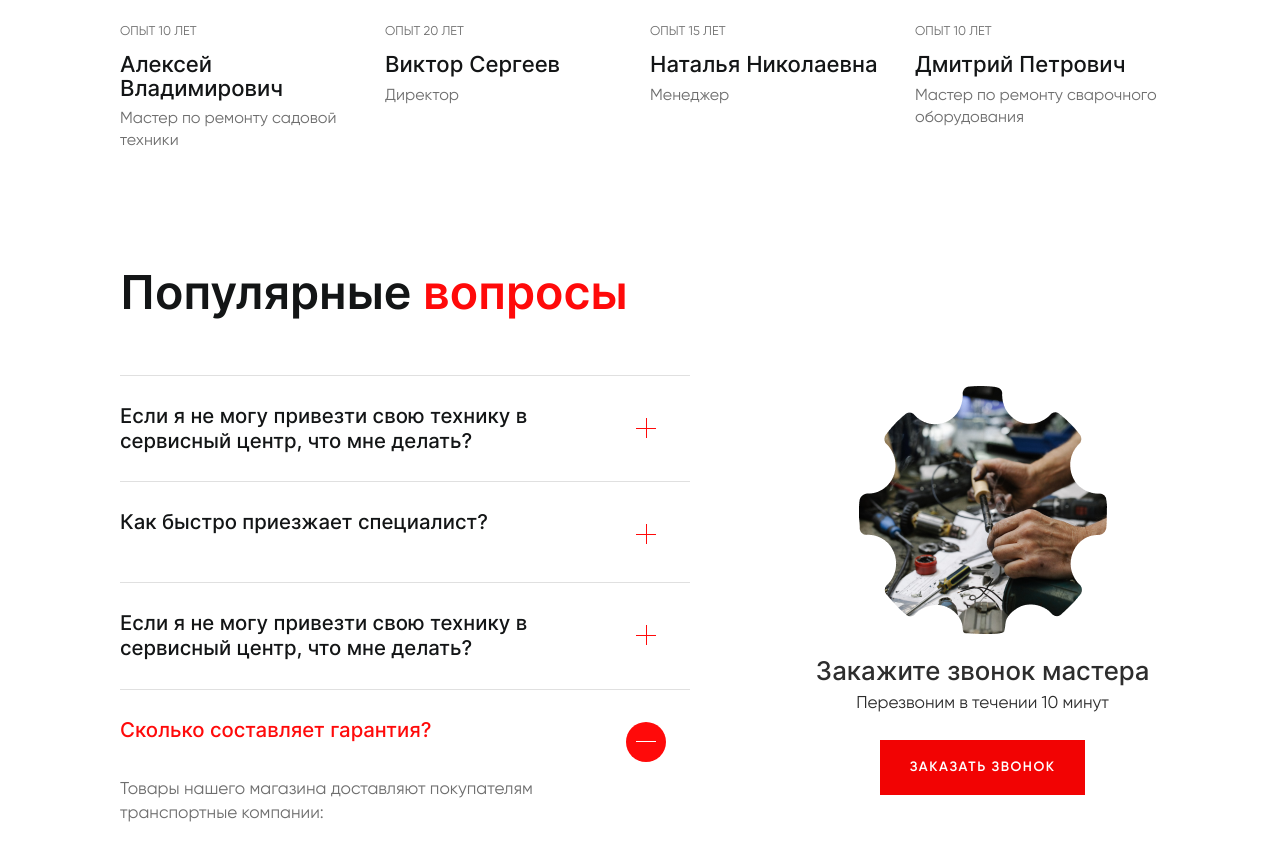
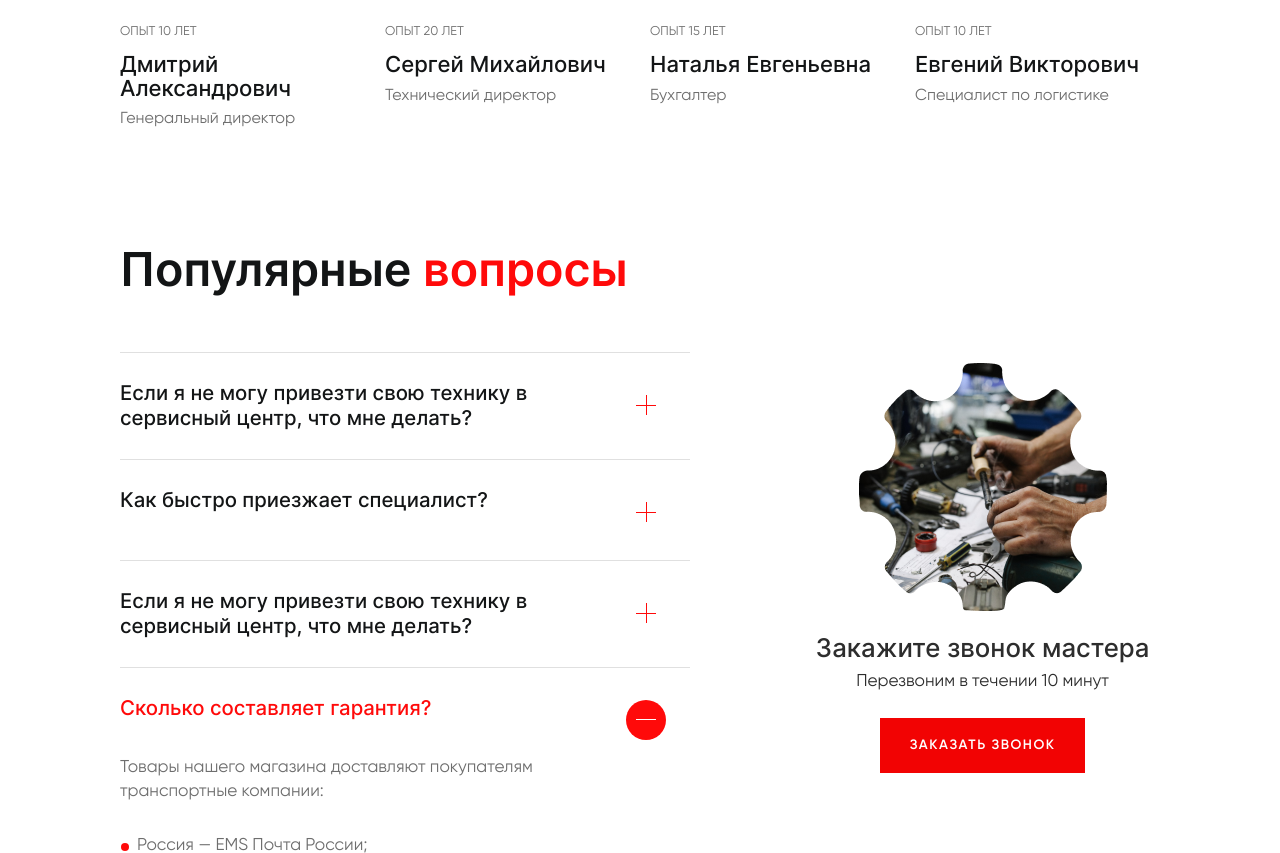
Before and after one commit to nstgorbenko/mastak, a plain HTML site: page about.html in a window 1280 px wide. Shown: the part 1356-2209 px from the top of the page. Drawn offline with Linux system fonts and the light colour scheme.

Commit message:
fix: change team names

```diff
--- a/about.html
+++ b/about.html
@@ -328,34 +328,34 @@
           <div class="team__container swiper-container">
             <ul class="team__list swiper-wrapper">
               <li class="team__item swiper-slide">
-                <div class="team__image-wrap"><img class="team__image" src="img/team-1.jpg" alt="Алексей Владимирович"></div>
+                <div class="team__image-wrap"><img class="team__image" src="img/team-1.jpg" alt="Дмитрий Александрович"></div>
                 <p class="team__item-practice">Опыт 10 лет</p>
-                <p class="team__item-name">Алексей Владимирович</p>
-                <p class="team__item-post">Мастер по ремонту садовой техники</p>
+                <p class="team__item-name">Дмитрий Александрович</p>
+                <p class="team__item-post">Генеральный директор</p>
               </li>
               <li class="team__item swiper-slide">
-                <div class="team__image-wrap"><img class="team__image" src="img/team-2.jpg" alt="Виктор Сергеев"></div>
+                <div class="team__image-wrap"><img class="team__image" src="img/team-2.jpg" alt="Сергей Михайлович"></div>
                 <p class="team__item-practice">Опыт 20 лет</p>
-                <p class="team__item-name">Виктор Сергеев</p>
-                <p class="team__item-post">Директор</p>
+                <p class="team__item-name">Сергей Михайлович</p>
+                <p class="team__item-post">Технический директор</p>
               </li>
               <li class="team__item swiper-slide">
-                <div class="team__image-wrap"><img class="team__image" src="img/team-3.jpg" alt="Наталья Николаевна "></div>
+                <div class="team__image-wrap"><img class="team__image" src="img/team-3.jpg" alt="Наталья Евгеньевна"></div>
                 <p class="team__item-practice">Опыт 15 лет</p>
-                <p class="team__item-name">Наталья Николаевна</p>
-                <p class="team__item-post">Менеджер</p>
+                <p class="team__item-name">Наталья Евгеньевна</p>
+                <p class="team__item-post">Бухгалтер</p>
               </li>
               <li class="team__item swiper-slide">
-                <div class="team__image-wrap"><img class="team__image" src="img/team-4.jpg" alt="Дмитрий Петрович"></div>
+                <div class="team__image-wrap"><img class="team__image" src="img/team-4.jpg" alt="Евгений Викторович"></div>
                 <p class="team__item-practice">Опыт 10 лет</p>
-                <p class="team__item-name">Дмитрий Петрович</p>
-                <p class="team__item-post">Мастер по ремонту сварочного оборудования</p>
+                <p class="team__item-name">Евгений Викторович</p>
+                <p class="team__item-post">Специалист по логистике</p>
               </li>
               <li class="team__item swiper-slide">
-                <div class="team__image-wrap"><img class="team__image" src="img/team-5.jpg" alt="Федор Григорьевич"></div>
+                <div class="team__image-wrap"><img class="team__image" src="img/team-5.jpg" alt="Владимир Анреевич"></div>
                 <p class="team__item-practice">Опыт 5 лет</p>
-                <p class="team__item-name">Федор Григорьевич</p>
-                <p class="team__item-post">Мастер по ремонту садовой техники</p>
+                <p class="team__item-name">Владимир Анреевич</p>
+                <p class="team__item-post">Специалист по приему инструментов</p>
               </li>
             </ul>
           </div>
```
Also changed, not shown: brand.html (+15 -15 lines), extra-service.html (+15 -15 lines), main-service.html (+15 -15 lines), main.html (+15 -15 lines).
